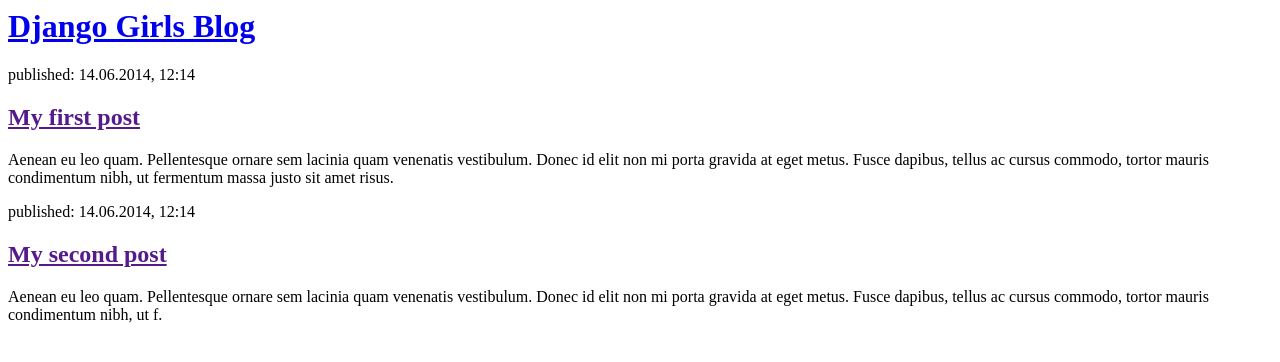
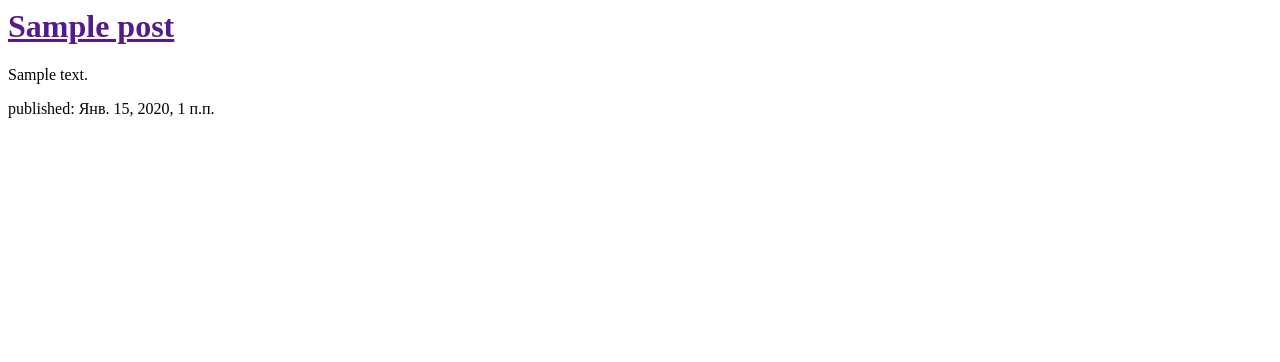
Before and after one commit to RuslanAlilov/my-first-blog, a Django app: template menu/templates/menu/post_list.html in a window 1280 px wide. Shown: the top 362 px of the page. Run offline with Django 3.2, Linux system fonts and the light colour scheme; the template is opened without the code that fills it: values that come from a table or form of the project are taken from there, others are empty; tables that the repository leaves empty hold one stand-in row (values such as "Sample post").

Commit message:
Modified templates to display posts from database.

```diff
--- a/menu/templates/menu/post_list.html
+++ b/menu/templates/menu/post_list.html
@@ -4,19 +4,17 @@
     </head>
     <body>
         <div>
-            <h1><a href="/">Django Girls Blog</a></h1>
-        </div>
 
-        <div>
-            <p>published: 14.06.2014, 12:14</p>
-            <h2><a href="">My first post</a></h2>
-            <p>Aenean eu leo quam. Pellentesque ornare sem lacinia quam venenatis vestibulum. Donec id elit non mi porta gravida at eget metus. Fusce dapibus, tellus ac cursus commodo, tortor mauris condimentum nibh, ut fermentum massa justo sit amet risus.</p>
-        </div>
 
-        <div>
-            <p>published: 14.06.2014, 12:14</p>
-            <h2><a href="">My second post</a></h2>
-            <p>Aenean eu leo quam. Pellentesque ornare sem lacinia quam venenatis vestibulum. Donec id elit non mi porta gravida at eget metus. Fusce dapibus, tellus ac cursus commodo, tortor mauris condimentum nibh, ut f.</p>
-        </div>
+{% for post in posts %}
+    <div>
+
+        <h1><a href="">{{ post.title }}</a></h1>
+        <p>{{ post.text|linebreaksbr }}</p>
+        <p>published: {{ post.published_date }}</p>
+    </div>
+{% endfor %}
+
+
     </body>
 </html>
```
Also changed, not shown: menu/views.py (+6 -1 lines).
